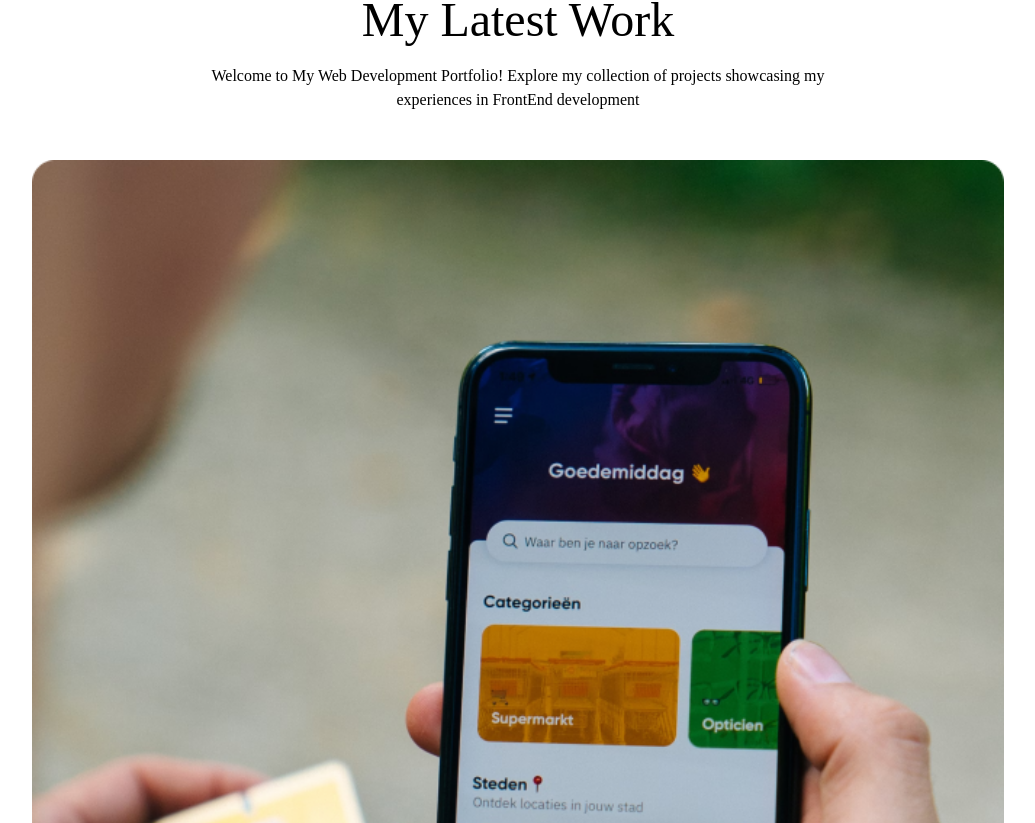
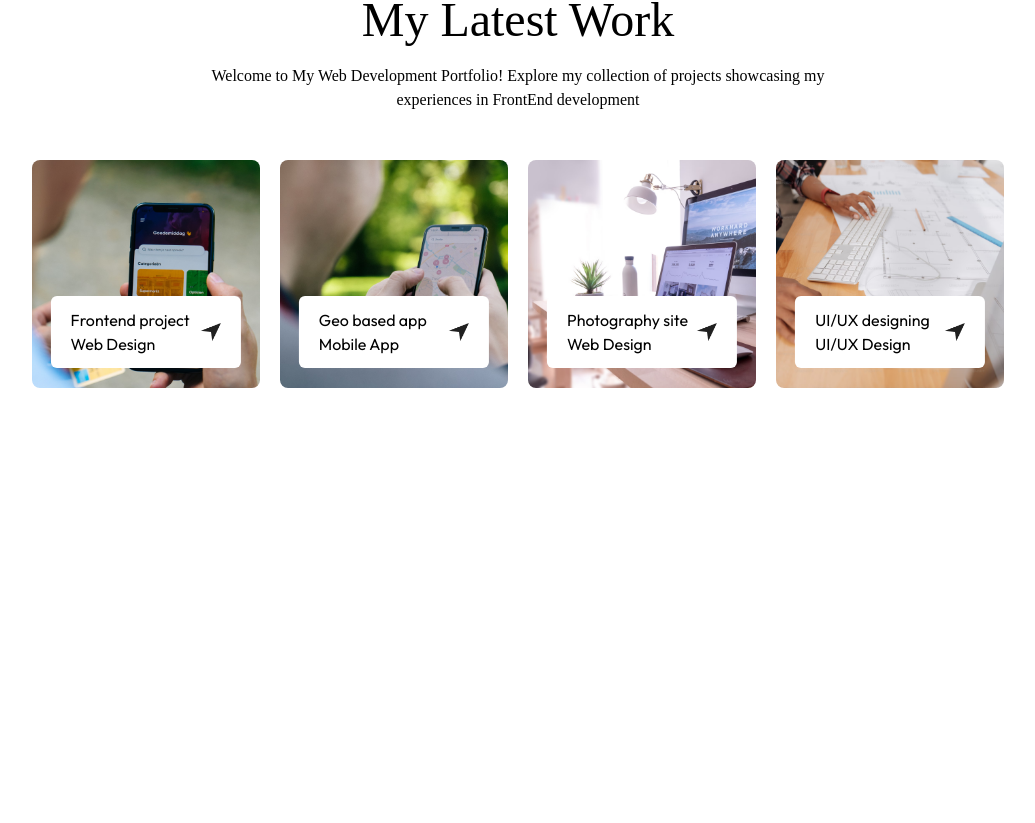
Before and after one commit to hamithakd99/Portfolio-Hamitha, a Next.js app: page / in a window 1280 px wide. Shown: the part 1677-2500 px from the top of the page, without its empty margins (122-1157 px from the left). After the commit the page ends 2145 px from the top, so only its background shows below. Built offline with nearby package versions, Linux system fonts and the light colour scheme; a web font is replaced by a local one.

Commit message:
responsive projects cards

```diff
--- a/app/Components/Work.jsx
+++ b/app/Components/Work.jsx
@@ -11,14 +11,14 @@ const Work = () => {
         Welcome to My Web Development Portfolio! Explore my collection of
         projects showcasing my experiences in FrontEnd development
       </p>
-      <div className="grid grid-cols-auto my-10 gap-5">
+      <div className="grid lg:grid-cols-4 md:grid-cols-2 grid-cols-1 my-10 gap-5">
         {workData.map((projects, index) => (
           <div
             className="aspect-square bg-no-repeat bg-cover bg-center rounded-lg relative cursor-pointer group"
             key={index}
             style={{ backgroundImage: `url(${projects.bgImage})` }}
           >
-            <div className="bg-white w-10/12 rounded-md absolute bottom-5 left-1/2 -translate-x-1/2 py-3 px-5 flex items-center justify-between">
+            <div className="bg-white w-10/12 rounded-md absolute bottom-5 left-1/2 -translate-x-1/2 py-3 px-5 flex items-center justify-between duration-500 group-hover:bottom-7">
               <div>
                 <h2>{projects.title}</h2>
                 <p>{projects.description}</p>
```
